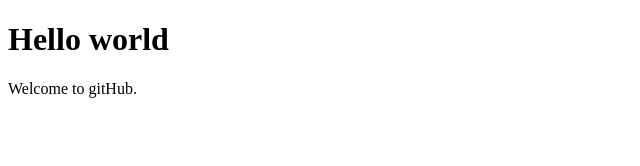
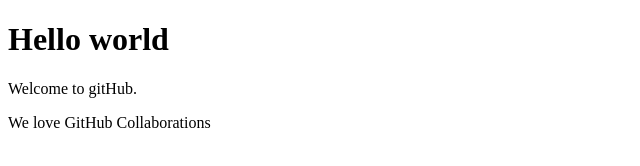
Before and after one commit to Stewart98/Tech-Mahindra-Assesment, a plain HTML site: page information.html in a window 1280 px wide. Shown: the whole page, without its empty margins (0-640 px from the left). Drawn offline with Linux system fonts and the light colour scheme.

Commit message:
Adding We love collaboration line

```diff
--- a/information.html
+++ b/information.html
@@ -4,6 +4,7 @@
 
 <h1>Hello world</h1>
 <p>Welcome to gitHub.</p>
+<p>We love GitHub Collaborations</p>
 
 </body>
 </html>
```
